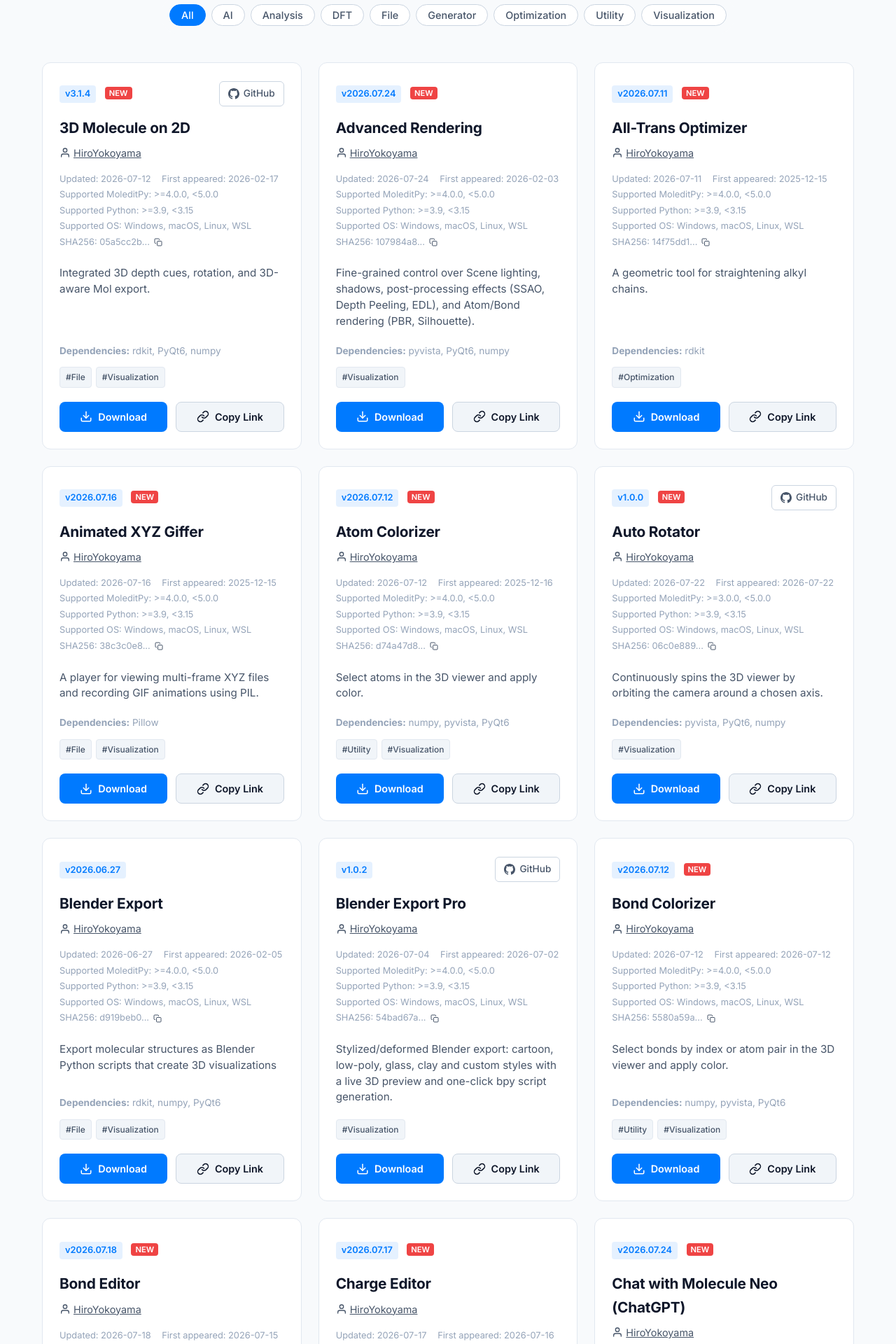
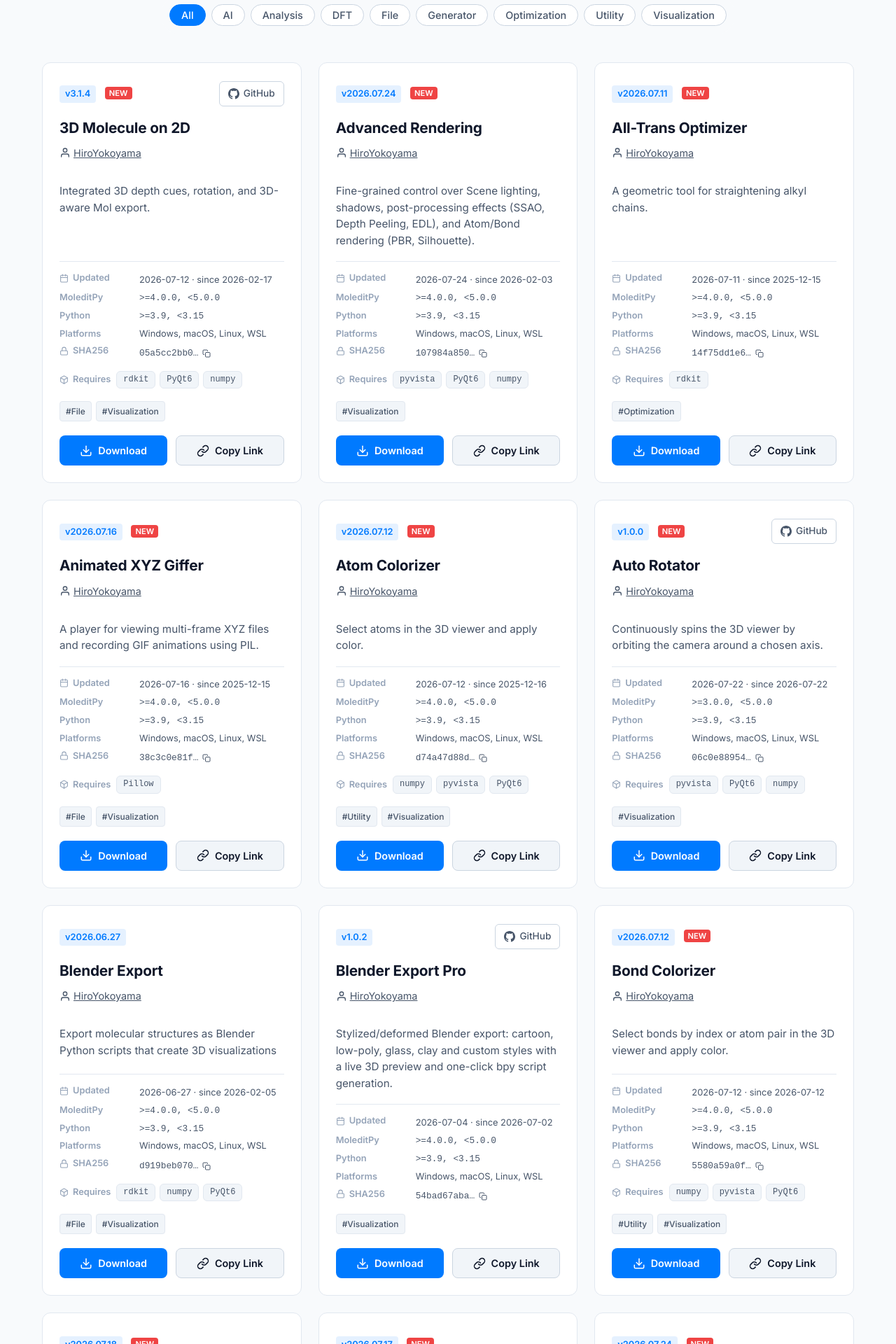
Before and after one commit to HiroYokoyama/moleditpy-plugins, a Jekyll site: the page explorer/index.html, which Jekyll copies as it is, in a window 1280 px wide. Shown: the part 406-2326 px from the top of the page at 70% size. Built offline with Jekyll 4.4.1, drawn with Linux system fonts in a browser that asks for light colours; some of the changed text lies outside the part shown.

Commit message:
Refine plugin explorer card layout
Reorder cards to title -> author -> description -> metadata -> deps so the
description reads directly under the author instead of after the metadata
block. Replace the flat metadata text with an aligned label/value panel
(monospace versions/hash, calendar + lock icons, "First appeared" folded into
the Updated row), render dependencies as monospace chips under a "Requires"
label, and swap hardcoded colors for theme CSS variables so it renders
correctly in light and dark mode.

Co-Authored-By: Claude Opus 4.8 <noreply@anthropic.com>
Claude-Session: https://claude.ai/code/session_01KtCzSYvT5ByErgx63mzbz4

```diff
--- a/explorer/index.html
+++ b/explorer/index.html
@@ -284,12 +284,97 @@
         .plugin-desc {
             color: var(--text-sub);
             font-size: 0.95rem;
-            margin-bottom: 20px;
+            margin-bottom: 18px;
             flex-grow: 1;
-            line-height: 1.5;
+            line-height: 1.55;
+        }
+
+        /* Metadata panel */
+        .plugin-meta {
+            border-top: 1px solid var(--card-border);
+            padding-top: 14px;
+            margin-bottom: 16px;
+            display: flex;
+            flex-direction: column;
+            gap: 7px;
+        }
+
+        .meta-row {
+            display: flex;
+            align-items: baseline;
+            gap: 10px;
+            font-size: 0.8rem;
+            line-height: 1.4;
+        }
+
+        .meta-label {
+            flex-shrink: 0;
+            min-width: 104px;
+            color: var(--text-muted);
+            font-weight: 600;
+            display: inline-flex;
+            align-items: center;
+            gap: 6px;
+        }
+
+        .meta-label svg {
+            width: 13px;
+            height: 13px;
+            flex-shrink: 0;
+        }
+
+        .meta-value {
+            color: var(--text-sub);
+            word-break: break-word;
+        }
+
+        .meta-value.mono {
+            font-family: monospace;
+        }
+
+        .meta-sha {
+            display: inline-flex;
+            align-items: center;
+        }
+
+        /* Dependencies */
+        .plugin-deps {
+            display: flex;
+            flex-wrap: wrap;
+            align-items: center;
+            gap: 6px;
+            margin-bottom: 18px;
+        }
+
+        .plugin-deps .deps-label {
+            font-size: 0.8rem;
+            font-weight: 600;
+            color: var(--text-muted);
+            margin-right: 2px;
+            display: inline-flex;
+            align-items: center;
+            gap: 6px;
+        }
+
+        .plugin-deps .deps-label svg {
+            width: 13px;
+            height: 13px;
+        }
+
+        .dep-chip {
+            background: var(--tag-bg);
+            border: 1px solid var(--tag-border);
+            color: var(--text-sub);
+            padding: 2px 9px;
+            border-radius: 6px;
+            font-size: 0.75rem;
+            font-family: monospace;
         }
 
         .tags {
+            display: flex;
+            flex-wrap: wrap;
+            gap: 6px;
             margin-bottom: 20px;
         }
 
@@ -301,7 +386,6 @@
             border-radius: 4px;
             font-size: 0.75rem;
             font-weight: 500;
-            margin-right: 6px;
             border: 1px solid var(--tag-border);
         }
 
@@ -774,27 +858,54 @@
                         <a href="${plugin.authorUrl}" target="_blank">${plugin.author}</a>
                     </span>
                 </div>
-                <div style="font-size: 0.8em; color: #94a3b8; margin-bottom: 8px;">
-                     <span>Updated: ${plugin.lastUpdated}</span>
-                     ${plugin.firstAppeared ? `<span style="margin-left: 12px;">First appeared: ${plugin.firstAppeared}</span>` : ''}
-                     ${plugin.supported_moleditpy_version ? `<div style="margin-top: 2px;">Supported MoleditPy: ${plugin.supported_moleditpy_version}</div>` : ''}
-                     ${plugin.supported_python_version ? `<div style="margin-top: 2px;">Supported Python: ${plugin.supported_python_version}</div>` : ''}
-                     ${plugin.supported_os && plugin.supported_os.length > 0 ? `<div style="margin-top: 2px;" title="WSL = Windows Subsystem for Linux">Supported OS: ${plugin.supported_os.join(', ')}</div>` : ''}
-                     ${plugin.sha256 ? `
-                        <div style="margin-top:2px; display: flex; align-items: center;">
-                            <span title="${plugin.sha256}">SHA256: ${plugin.sha256.substring(0, 8)}...</span>
+                <p class="plugin-desc">${plugin.description}</p>
+                <div class="plugin-meta">
+                    <div class="meta-row">
+                        <span class="meta-label">
+                            <svg viewBox="0 0 24 24" fill="none" stroke="currentColor" stroke-width="2" stroke-linecap="round" stroke-linejoin="round"><rect x="3" y="4" width="18" height="18" rx="2" ry="2"></rect><line x1="16" y1="2" x2="16" y2="6"></line><line x1="8" y1="2" x2="8" y2="6"></line><line x1="3" y1="10" x2="21" y2="10"></line></svg>
+                            Updated
+                        </span>
+                        <span class="meta-value">${plugin.lastUpdated}${plugin.firstAppeared ? ` · since ${plugin.firstAppeared}` : ''}</span>
+                    </div>
+                    ${plugin.supported_moleditpy_version ? `
+                    <div class="meta-row">
+                        <span class="meta-label">MoleditPy</span>
+                        <span class="meta-value mono">${plugin.supported_moleditpy_version}</span>
+                    </div>` : ''}
+                    ${plugin.supported_python_version ? `
+                    <div class="meta-row">
+                        <span class="meta-label">Python</span>
+                        <span class="meta-value mono">${plugin.supported_python_version}</span>
+                    </div>` : ''}
+                    ${plugin.supported_os && plugin.supported_os.length > 0 ? `
+                    <div class="meta-row">
+                        <span class="meta-label">Platforms</span>
+                        <span class="meta-value" title="WSL = Windows Subsystem for Linux">${plugin.supported_os.join(', ')}</span>
+                    </div>` : ''}
+                    ${plugin.sha256 ? `
+                    <div class="meta-row">
+                        <span class="meta-label">
+                            <svg viewBox="0 0 24 24" fill="none" stroke="currentColor" stroke-width="2" stroke-linecap="round" stroke-linejoin="round"><rect x="3" y="11" width="18" height="11" rx="2" ry="2"></rect><path d="M7 11V7a5 5 0 0 1 10 0v4"></path></svg>
+                            SHA256
+                        </span>
+                        <span class="meta-value mono meta-sha">
+                            <span title="${plugin.sha256}">${plugin.sha256.substring(0, 10)}…</span>
                             <button class="copy-sha-btn" onclick="copyToClipboard(this, '${plugin.sha256}', event)" title="Copy full SHA256">
                                 <svg viewBox="0 0 24 24" fill="none" stroke="currentColor" stroke-width="2" stroke-linecap="round" stroke-linejoin="round">
                                     <rect x="9" y="9" width="13" height="13" rx="2" ry="2"></rect>
                                     <path d="M5 15H4a2 2 0 0 1-2-2V4a2 2 0 0 1 2-2h9a2 2 0 0 1 2 2v1"></path>
                                 </svg>
                             </button>
-                        </div>` : ''}
+                        </span>
+                    </div>` : ''}
                 </div>
-                <p class="plugin-desc">${plugin.description}</p>
                 ${plugin.dependencies && plugin.dependencies.length > 0 ?
-                        `<div style="font-size:0.85rem; color:#94a3b8; margin-bottom:12px;">
-                        <strong>Dependencies:</strong> ${plugin.dependencies.join(', ')}
+                        `<div class="plugin-deps">
+                        <span class="deps-label">
+                            <svg viewBox="0 0 24 24" fill="none" stroke="currentColor" stroke-width="2" stroke-linecap="round" stroke-linejoin="round"><path d="M21 16V8a2 2 0 0 0-1-1.73l-7-4a2 2 0 0 0-2 0l-7 4A2 2 0 0 0 3 8v8a2 2 0 0 0 1 1.73l7 4a2 2 0 0 0 2 0l7-4A2 2 0 0 0 21 16z"></path><polyline points="3.27 6.96 12 12.01 20.73 6.96"></polyline><line x1="12" y1="22.08" x2="12" y2="12"></line></svg>
+                            Requires
+                        </span>
+                        ${plugin.dependencies.map(d => `<span class="dep-chip">${d}</span>`).join('')}
                      </div>` : ''}
                 <div class="tags">${tagsHtml}</div>
                 <div class="actions">
```
